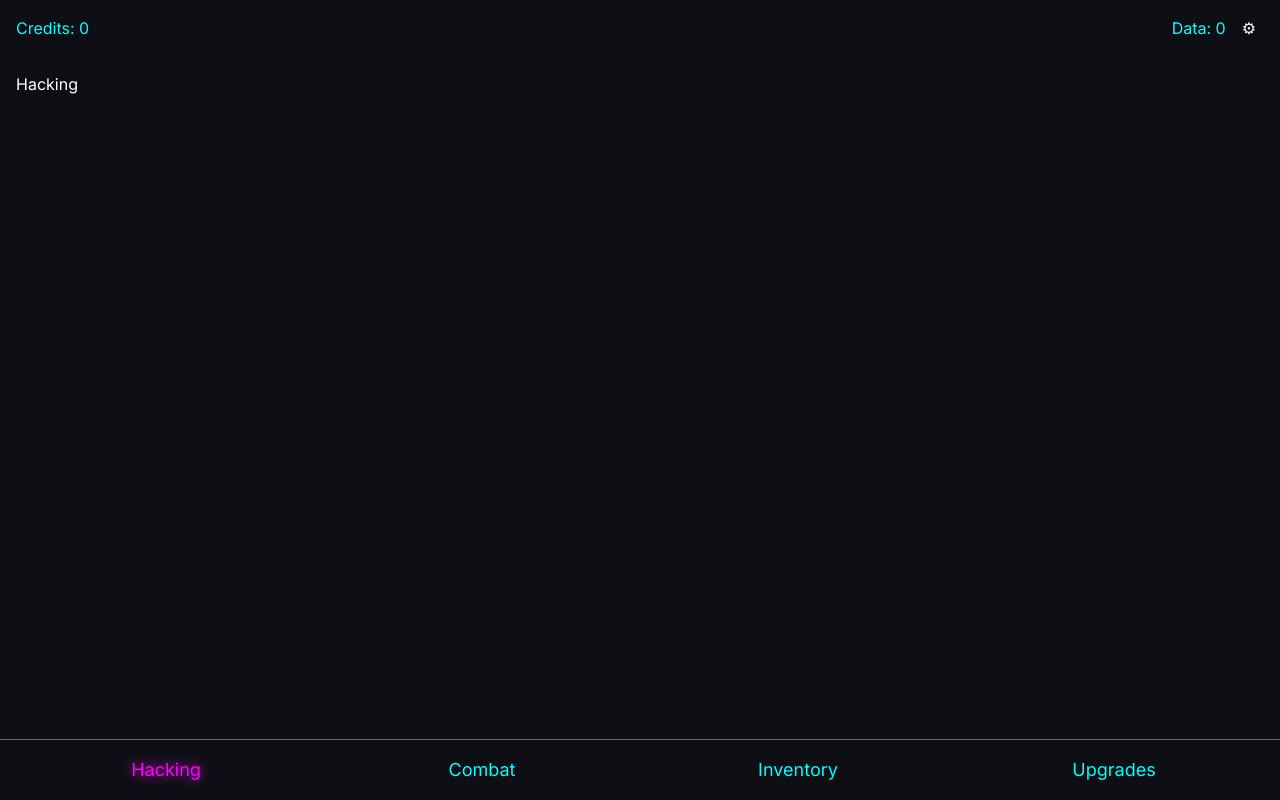
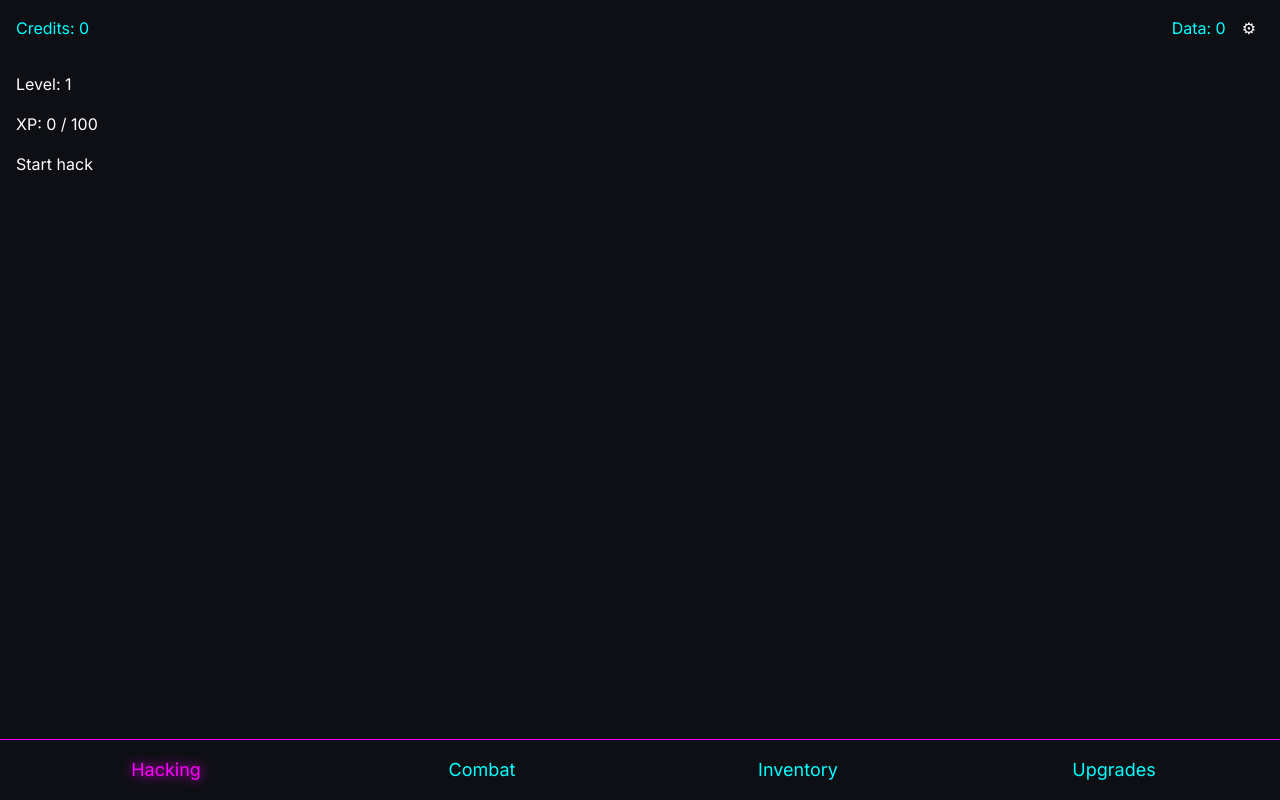
Before and after one commit to mikisz/cyber-idle, a React (Vite) app: page / in a window 1280 px wide. Built offline with nearby package versions, Linux system fonts and the light colour scheme.

Commit message:
feat: add basic hacking activity

```diff
--- a/src/ui/tabs/HackingTab.tsx
+++ b/src/ui/tabs/HackingTab.tsx
@@ -1,3 +1,84 @@
+import { useEffect, useState } from 'react';
+import { useGameStore } from '../../game/state/store';
+
+const HACK_DURATION = 10000; // ms
+
 export default function HackingTab() {
-  return <div className="p-4">Hacking</div>;
+  const hacking = useGameStore((s) => s.skills.hacking);
+  const setState = useGameStore.setState;
+
+  const [inProgress, setInProgress] = useState(false);
+  const [progress, setProgress] = useState(0);
+
+  useEffect(() => {
+    if (!inProgress) return;
+
+    const start = Date.now();
+    const interval = setInterval(() => {
+      const elapsed = Date.now() - start;
+      const pct = Math.min((elapsed / HACK_DURATION) * 100, 100);
+      setProgress(pct);
+
+      if (elapsed >= HACK_DURATION) {
+        clearInterval(interval);
+
+        const rewardCredits = 50 + Math.floor(Math.random() * 101); // 50-150
+        const rewardXp = 5 + Math.floor(Math.random() * 11); // 5-15
+
+        setState((state) => {
+          let { level, xp } = state.skills.hacking;
+          xp += rewardXp;
+          while (xp >= level * 100) {
+            xp -= level * 100;
+            level += 1;
+          }
+
+          return {
+            ...state,
+            player: {
+              ...state.player,
+              credits: state.player.credits + rewardCredits,
+            },
+            skills: {
+              ...state.skills,
+              hacking: { level, xp },
+            },
+          };
+        });
+
+        setInProgress(false);
+        setProgress(0);
+      }
+    }, 100);
+
+    return () => clearInterval(interval);
+  }, [inProgress, setState]);
+
+  const xpNeeded = hacking.level * 100;
+
+  const startHack = () => {
+    if (!inProgress) {
+      setInProgress(true);
+    }
+  };
+
+  return (
+    <div className="space-y-4 p-4">
+      <div>Level: {hacking.level}</div>
+      <div>
+        XP: {hacking.xp} / {xpNeeded}
+      </div>
+      {inProgress && (
+        <div className="h-4 w-full bg-gray-800" role="progressbar">
+          <div
+            className="h-full bg-neon-cyan"
+            style={{ width: `${progress}%` }}
+          />
+        </div>
+      )}
+      <button onClick={startHack} disabled={inProgress}>
+        Start hack
+      </button>
+    </div>
+  );
 }
```
Also changed, not shown: 2 other files (tests, documents, lock files or other folders).
